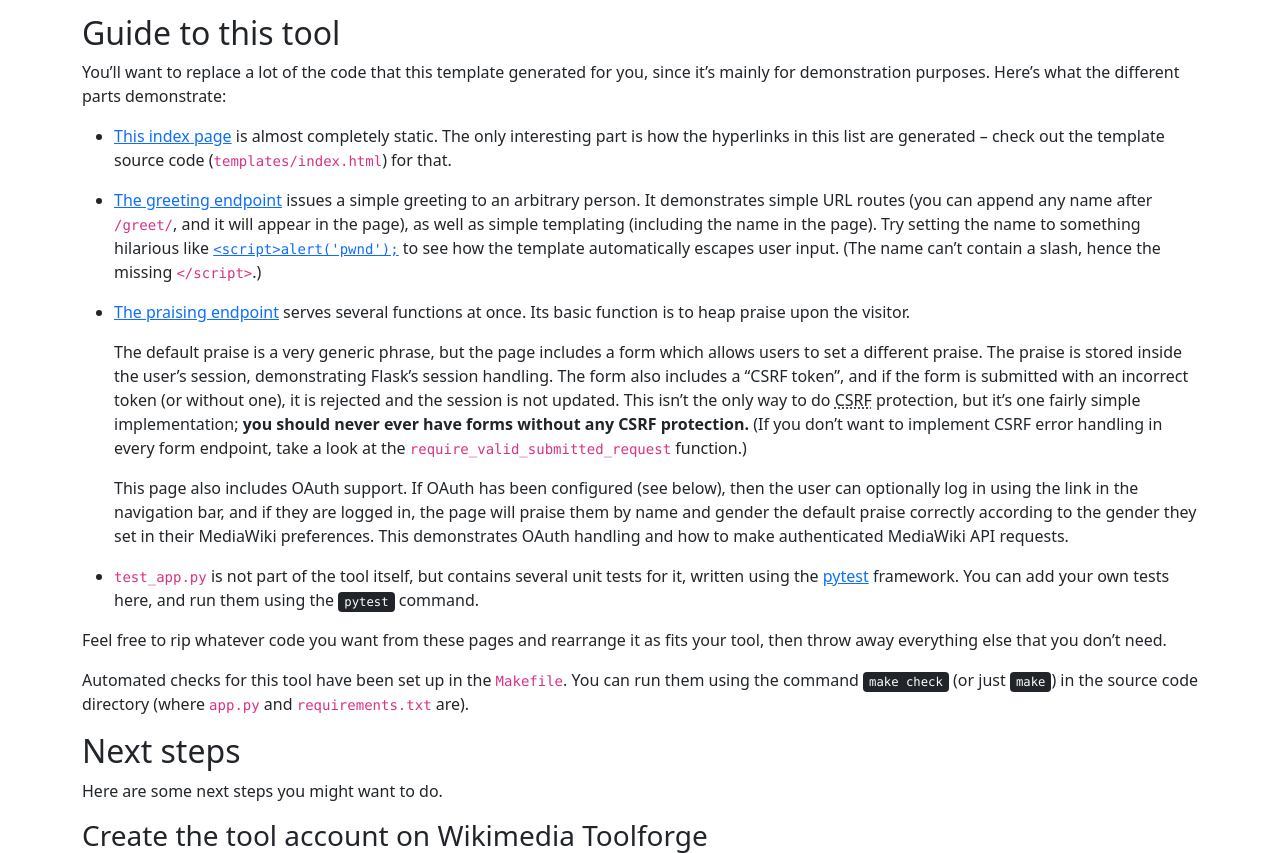
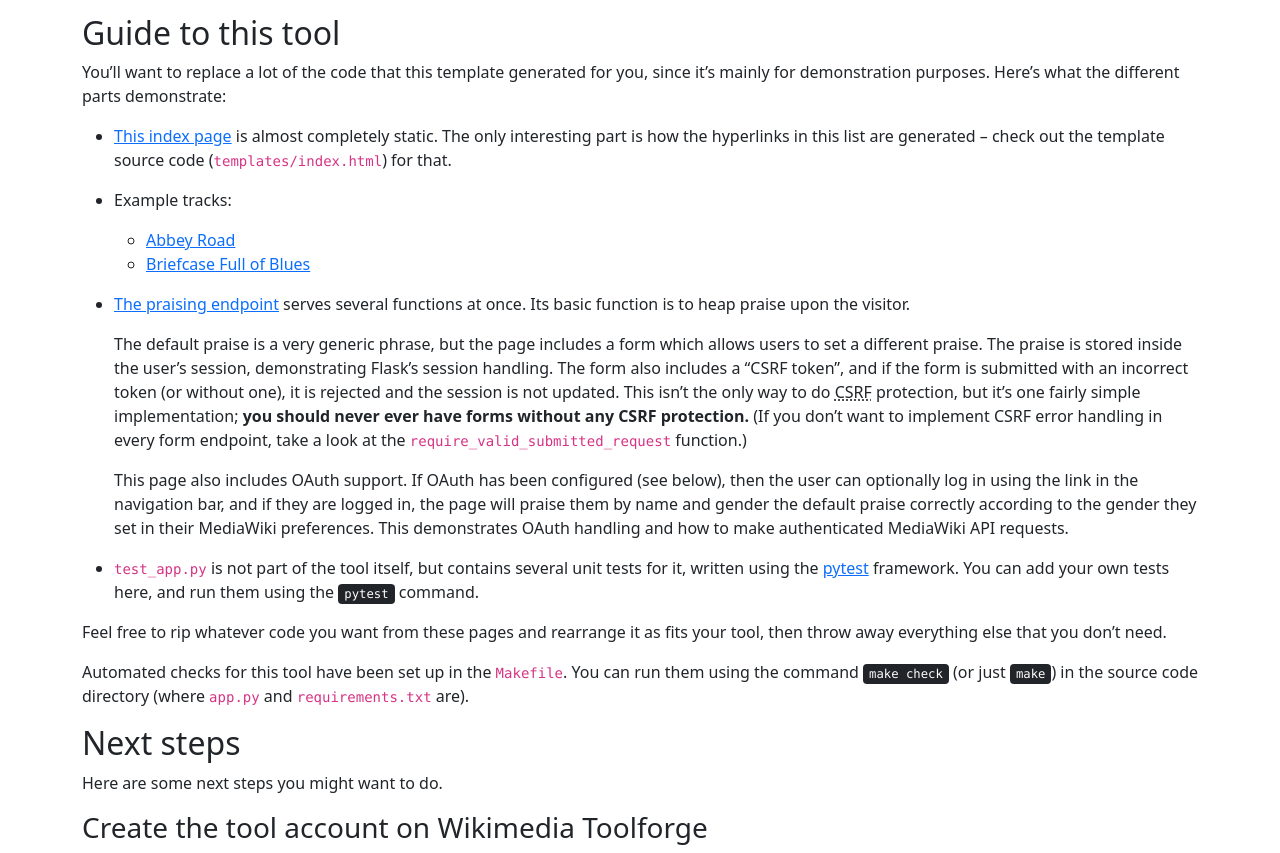
Before and after one commit to connorshea/multitrack-drafting, a Flask app: page / in a window 1280 px wide. Shown: the part 178-1031 px from the top of the page. Run offline with Flask 2, Linux system fonts and the light colour scheme; some libraries are stand-ins or nearby versions.

Commit message:
Create album GET and POST endpoints.
GET for displaying the form, POST for submitting the form.

```diff
--- a/app.py
+++ b/app.py
@@ -136,10 +136,19 @@ def index() -> RRV:
     return flask.render_template('index.html')
 
 
-@app.route('/greet/<name>')
-def greet(name: str) -> RRV:
-    return flask.render_template('greet.html',
-                                 name=name)
+@app.get('/album/Q<item_id>')
+def album_get(item_id: str) -> RRV:
+    # TODO: fetch item from Wikidata
+    item_name = 'Abbey Road' or 'No English title on Wikidata'
+    return flask.render_template('album.html',
+                                 item_id=item_id,
+                                 item_name=item_name)
+
+@app.post('/album/Q<item_id>')
+def album_post(item_id: str) -> RRV:
+    print(item_id)
+    print(flask.request.form['tracklist']) # it works!
+    return flask.redirect(flask.url_for('album_get', item_id=item_id))
 
 
 @app.route('/praise', methods=['GET', 'POST'])
--- a/templates/index.html
+++ b/templates/index.html
@@ -21,12 +21,11 @@
   </li>
   <li>
     <p>
-      <a href="{{ url_for('greet', name='John Doe') }}">The greeting endpoint</a> issues a simple greeting to an arbitrary person.
-      It demonstrates simple URL routes (you can append any name after <code>/greet/</code>, and it will appear in the page),
-      as well as simple templating (including the name in the page).
-      Try setting the name to something hilarious like <a href="{{ url_for('greet', name='<script>alert(\'pwnd\');') }}"><code>&lt;script&gt;alert('pwnd');</code></a>
-      to see how the template automatically escapes user input.
-      (The name can’t contain a slash, hence the missing <code>&lt;/script&gt;</code>.)
+      Example tracks:
+      <ul>
+        <li><a href="{{ url_for('album', item_id=173643) }}">Abbey Road</a></li>
+        <li><a href="{{ url_for('album', item_id=107357225) }}">Briefcase Full of Blues</a></li>
+      </ul>
     </p>
   </li>
   <li>
```
Also changed, not shown: templates/album.html (added, +27 -0 lines), templates/greet.html (deleted, +0 -7 lines).
